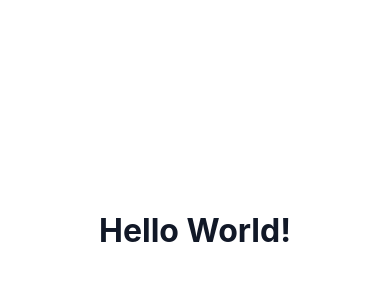
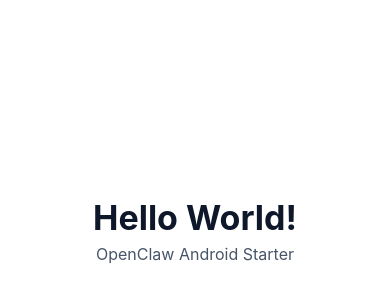
Before and after one commit to kingjjygame-cmd/Openclaw-build-repo, a React Native app in the folder app-android-todo/: screen / in a window 390 px wide. Shown: the part 192-492 px from the top of the page. Built offline with nearby package versions, Linux system fonts and the light colour scheme.

Commit message:
Harden pipeline lock handling and keep simple Hello app UI

```diff
--- a/app-android-todo/App.js
+++ b/app-android-todo/App.js
@@ -3,7 +3,8 @@ import { StyleSheet, Text, View } from 'react-native';
 export default function App() {
   return (
     <View style={styles.container}>
-      <Text style={styles.text}>Hello World!</Text>
+      <Text style={styles.title}>Hello World!</Text>
+      <Text style={styles.subtitle}>OpenClaw Android Starter</Text>
     </View>
   );
 }
@@ -15,9 +16,14 @@ const styles = StyleSheet.create({
     alignItems: 'center',
     justifyContent: 'center',
   },
-  text: {
-    fontSize: 32,
+  title: {
+    fontSize: 34,
     fontWeight: '700',
-    color: '#111827',
+    color: '#0f172a',
+    marginBottom: 6,
+  },
+  subtitle: {
+    fontSize: 16,
+    color: '#475569',
   },
 });
```
Also changed, not shown: 1 other file (tests, documents, lock files or other folders).
